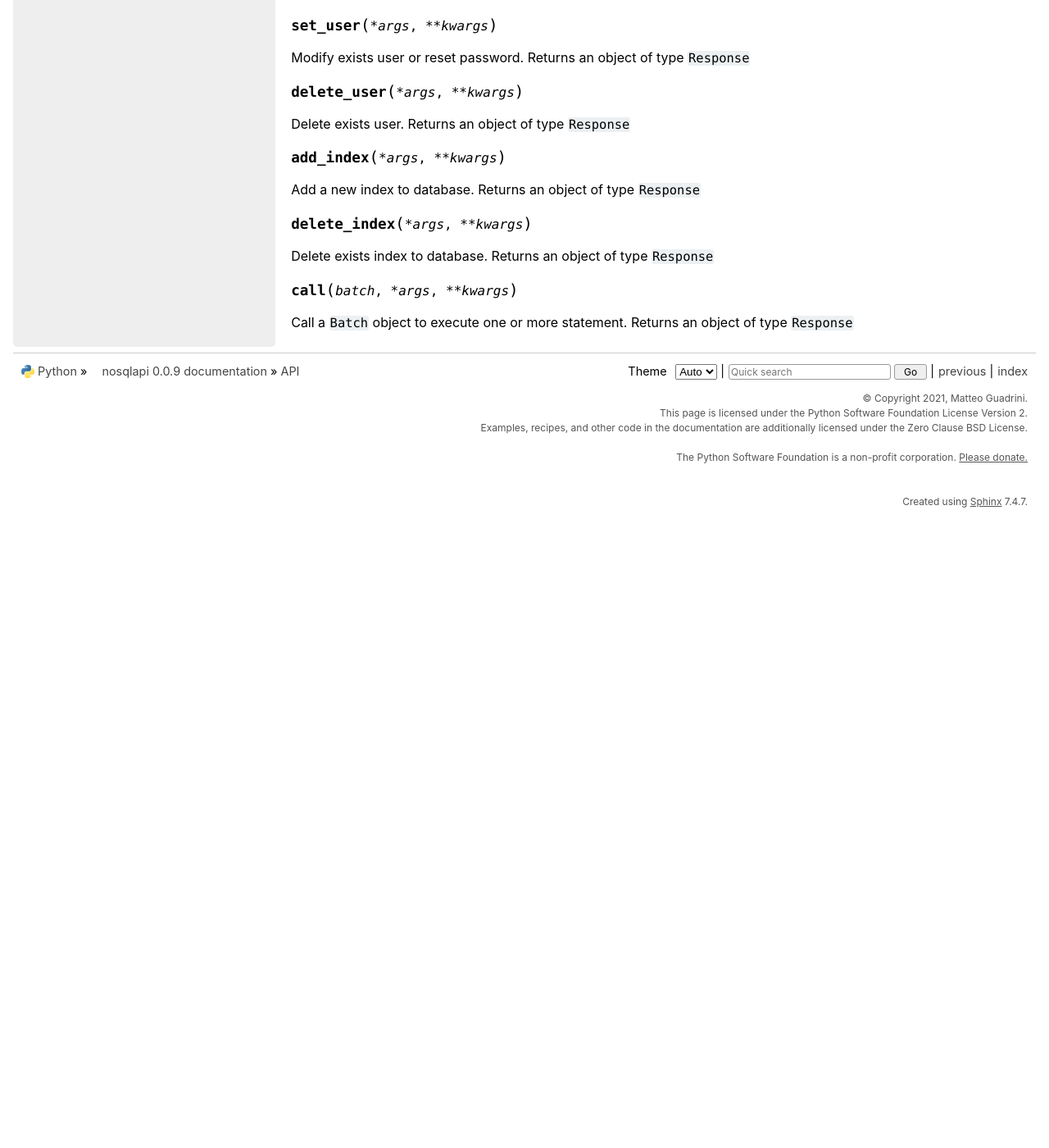
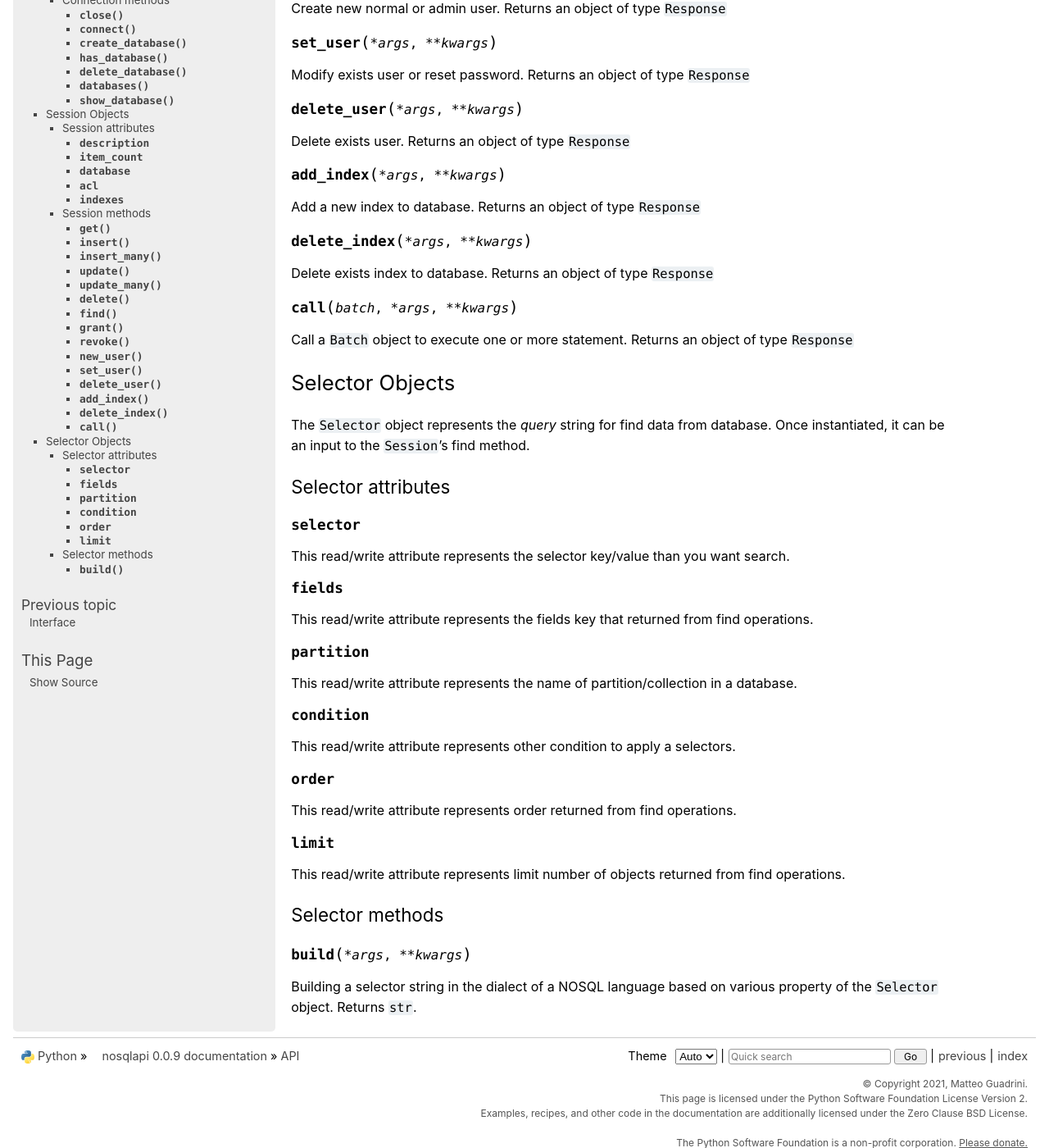
Before and after one commit to MatteoGuadrini/nosqlapi, a Sphinx documentation site: the page built from docs/source/api.rst, in a window 1280 px wide and 1400 px high, scrolled down 3171 px. Shown: the whole window at 82% size. Built offline with Sphinx 7.4.7, drawn with Linux system fonts in a browser that asks for light colours; before the commit the page ends 3801 px from its top, so only the background shows below that; some of the changed text lies outside the part shown.

Commit message:
Added Selector Objects section

```diff
--- a/docs/source/api.rst
+++ b/docs/source/api.rst
@@ -26,34 +26,34 @@
 Connection methods
 ------------------
 
-.. function:: close(*args, **kwargs)**
+.. function:: close(*args, **kwargs)
 
 Immediate closure of the connection and session with the database. Returns ``None``.
 
-.. function:: connect(*args, **kwargs)**
+.. function:: connect(*args, **kwargs)
 
 Create a persistent session with a specific database. Returns an object of type ``Session``.
 
 .. attention::
     A valid ``Session`` object must necessarily be instantiated with a valid *database* name.
 
-.. function:: create_database(*args, **kwargs)**
+.. function:: create_database(*args, **kwargs)
 
 Create a single database. Returns an object of type ``Response``.
 
-.. function:: has_database(*args, **kwargs)**
+.. function:: has_database(*args, **kwargs)
 
 Check if exists a single database. Returns an object of type ``Response``.
 
-.. function:: delete_database(*args, **kwargs)**
+.. function:: delete_database(*args, **kwargs)
 
 Delete of a single database. Returns an object of type ``Response``.
 
-.. function:: databases(*args, **kwargs)**
+.. function:: databases(*args, **kwargs)
 
 List all databases. Returns an object of type ``Response``.
 
-.. function:: show_database(*args, **kwargs)**
+.. function:: show_database(*args, **kwargs)
 
 Show an information of a specific database. Returns an object of type ``Response``.
 
@@ -130,6 +130,7 @@
     This is the letter *D* of CRUD operations.
 
 .. function:: close(*args, **kwargs)
+    :noindex:
 
 Close immediately current session. Returns ``None``.
 
@@ -168,3 +169,42 @@
 .. function:: call(batch, *args, **kwargs)
 
 Call a ``Batch`` object to execute one or more statement. Returns an object of type ``Response``
+
+Selector Objects
+****************
+
+The ``Selector`` object represents the *query* string for find data from database.
+Once instantiated, it can be an input to the ``Session``'s find method.
+
+Selector attributes
+-------------------
+.. py:attribute:: selector
+
+This read/write attribute represents the selector key/value than you want search.
+
+.. py:attribute:: fields
+
+This read/write attribute represents the fields key that returned from find operations.
+
+.. py:attribute:: partition
+
+This read/write attribute represents the name of partition/collection in a database.
+
+.. py:attribute:: condition
+
+This read/write attribute represents other condition to apply a selectors.
+
+.. py:attribute:: order
+
+This read/write attribute represents order returned from find operations.
+
+.. py:attribute:: limit
+
+This read/write attribute represents limit number of objects returned from find operations.
+
+Selector methods
+----------------
+
+.. function:: build(*args, **kwargs)
+
+Building a selector string in the dialect of a NOSQL language based on various property of the ``Selector`` object. Returns ``str``.
```
